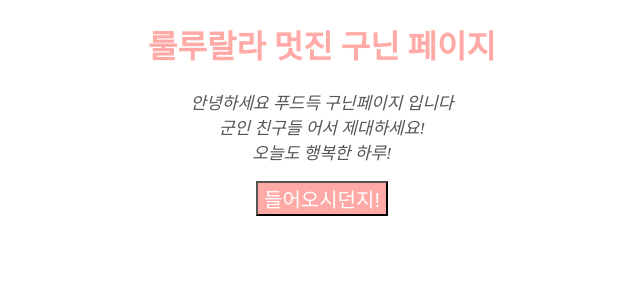
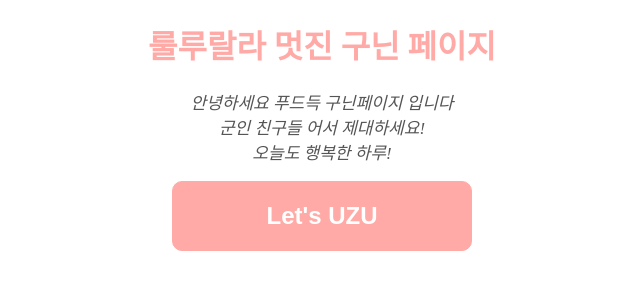
Before and after one commit to ina-uzu/GooninPage, a Django app: template main/templates/main.html in a window 1280 px wide. Shown: the top 300 px of the page, without its empty margins (318-958 px from the left). Run offline with Django 3.2, Linux system fonts and the light colour scheme; the template is opened without the code that fills it, so the values that code supplies are empty.

Commit message:
main page button changed

```diff
--- a/main/static/css/main.css
+++ b/main/static/css/main.css
@@ -10,8 +10,21 @@ p{
   text-align: center;
 }
 
-button{
-  background-color: #FFAAA6;
-  color: #ffffff;
-  font-size: 20px;
+
+input.MyButton {
+  width: 300px;
+  padding: 20px;
+  cursor: pointer;
+  font-weight: bold;
+  font-size: 150%;
+  background: #FFAAA6;
+  color: #fff;
+  border: 1px solid #FFAAA6;
+  border-radius: 10px;
 }
+
+input.MyButton:hover {
+  color: #FFF;
+  background: #3366CC;
+  border: 1px solid #fff;
+}
--- a/main/templates/main.html
+++ b/main/templates/main.html
@@ -3,21 +3,22 @@
 <html lang="ko">
 <head>
   <meta charset="utf-8" />
-  <link rel= "stylesheet" type="text/css" href="/static/css/main.css" />
+  <link rel= "stylesheet" type="text/css" href="main.css" />
   <h1>룰루랄라 멋진 구닌 페이지</h1>
   <title>Uzu_main</title>
 </head>
 
 <body>
+  <link rel= "stylesheet" href="main.css" />
   <p>안녕하세요 푸드득 구닌페이지 입니다<br/>
       군인 친구들 어서 제대하세요!<br/>
       오늘도 행복한 하루!</br/>
   </p>
 
   <center>
-    <button name="Enter">
-      <a>들어오시던지!</a>
-    </button>
+    <form>
+    <input class="MyButton" type="button" value="Let's UZU" onclick="window.location.href='http://34.220.143.60:8000/'" />
+    </form>
   </center>
 </body>
 </html>
```
